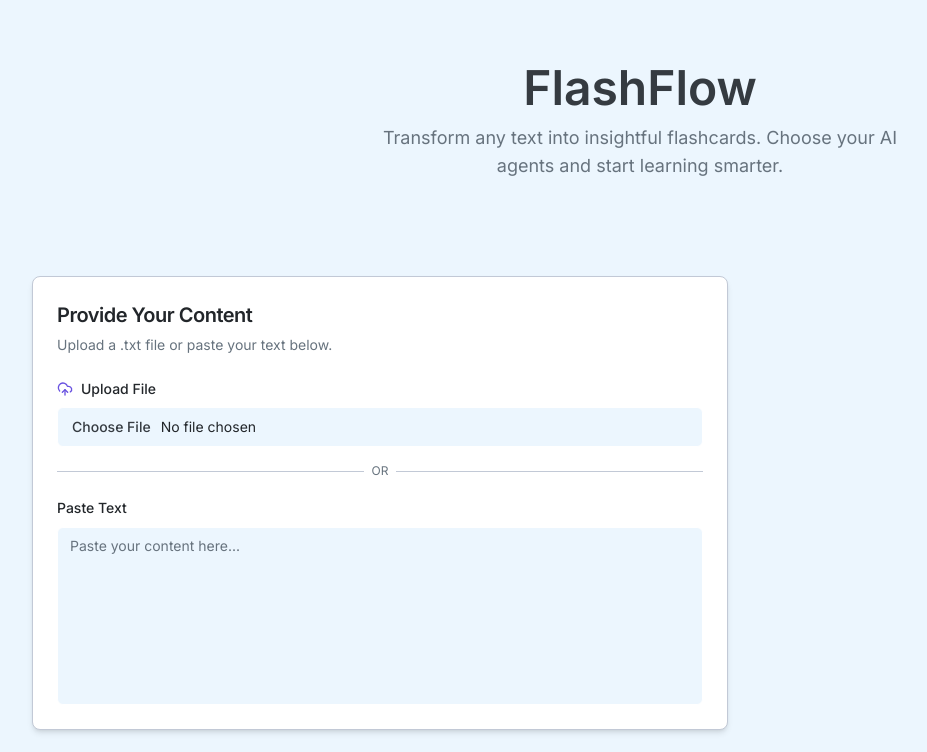
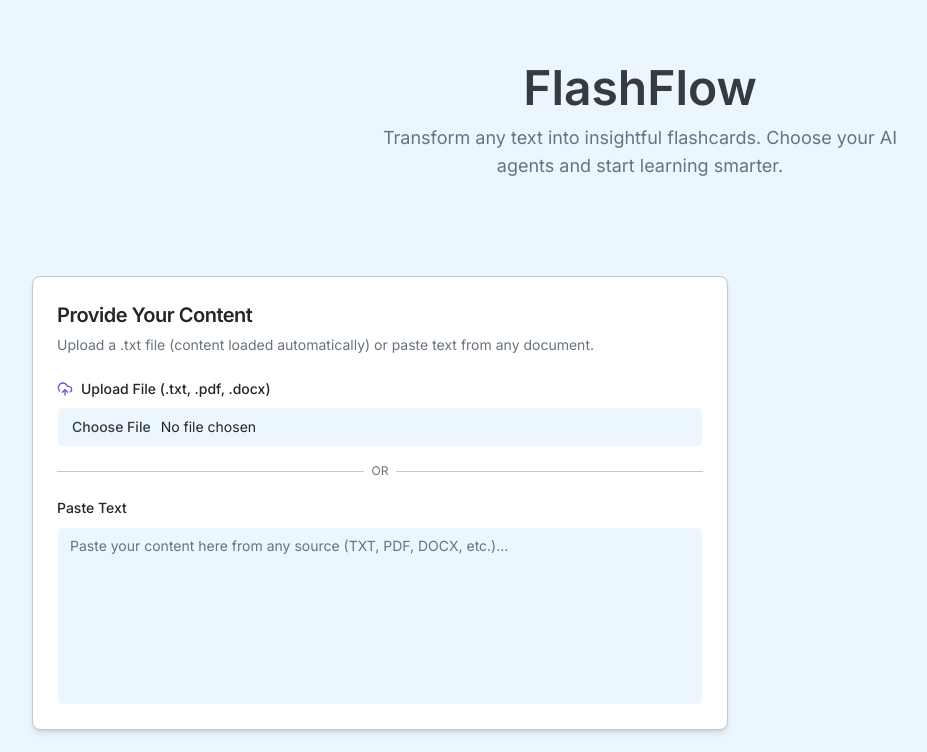
Before and after one commit to groverkunal/OneFlashflow., a Next.js app: page / in a window 1280 px wide. Shown: the top 752 px of the page, without its empty margins (0-927 px from the left). Built offline with nearby package versions, Linux system fonts and the light colour scheme; what @genkit-ai/googleai, genkit would draw is missing.

Commit message:
File Upload: Implement the file upload functionality in your app to allo

```diff
--- a/src/components/flashflow/InputArea.tsx
+++ b/src/components/flashflow/InputArea.tsx
@@ -1,3 +1,4 @@
+
 "use client";
 
 import React, { useState, useCallback } from 'react';
@@ -23,58 +24,83 @@ export function InputArea({ onTextReady, isLoading }: InputAreaProps) {
     const file = event.target.files?.[0];
     if (file) {
       setFileName(file.name);
-      if (file.type === "text/plain") {
+      const fileExtension = file.name.split('.').pop()?.toLowerCase();
+
+      if (fileExtension === "txt") {
         const reader = new FileReader();
         reader.onload = (e) => {
           const text = e.target?.result as string;
           setPastedText(text);
           onTextReady(text);
+          toast({
+            title: "File Processed",
+            description: `${file.name} content has been loaded into the text area.`,
+          });
         };
         reader.readAsText(file);
+      } else if (fileExtension === "pdf" || fileExtension === "docx") {
+        setPastedText(""); // Clear any existing pasted text
+        onTextReady("");   // Notify parent that text is now empty
+        toast({
+          title: `File Type: ${fileExtension?.toUpperCase()}`,
+          description: `Uploaded ${file.name}. For ${fileExtension?.toUpperCase()} files, please copy the text content from your document and paste it into the text area below.`,
+          variant: "default",
+          duration: 7000, // Longer duration for this important message
+        });
+        // Keep the file input value so the user sees the selected file, but don't clear it.
+        // If they manually paste text later, the text change handler will clear the file name.
       } else {
+        setPastedText("");
+        onTextReady("");
         toast({
-          title: "File Type Not Supported",
-          description: `Currently, only .txt files can be automatically processed. For ${file.type}, please copy and paste the content.`,
-          variant: "destructive",
+          title: "File Type Not Supported for Direct Processing",
+          description: `Uploaded ${file.name}. Please copy and paste the content from this file type.`,
+          variant: "default",
+          duration: 7000,
         });
-        event.target.value = "";
-        setFileName(null);
+        // event.target.value = ""; // Don't clear if we want them to see the file selected
+        // setFileName(null); // Only nullify if truly unsupported and we want to reset input.
       }
+    } else {
+      setFileName(null);
+      // If no file is selected (e.g., user cancels dialog), ensure text area reflects this
+      // Only clear if pastedText wasn't manually entered.
+      // This logic might need refinement based on desired UX when canceling file selection.
     }
   }, [onTextReady, toast]);
 
-  const handleTextChange = (event: React.ChangeEvent<HTMLTextAreaElement>) => { // Changed to HTMLTextAreaElement
+  const handleTextChange = (event: React.ChangeEvent<HTMLTextAreaElement>) => {
     const newText = event.target.value;
     setPastedText(newText);
     onTextReady(newText);
-     if (newText && fileName) {
+     if (newText && fileName) { // If user starts typing after "uploading" a PDF/DOCX
         setFileName(null);
         const fileInput = document.getElementById('file-upload') as HTMLInputElement;
-        if (fileInput) fileInput.value = "";
+        if (fileInput) fileInput.value = ""; // Clear the file input visually
      }
   };
 
   return (
-    <Card className="w-full"> {/* Removed shadow-lg */}
+    <Card className="w-full">
       <CardHeader>
-        <CardTitle className="font-semibold text-xl">Provide Your Content</CardTitle> {/* Adjusted font-headline and text size */}
-        <CardDescription>Upload a .txt file or paste your text below.</CardDescription>
+        <CardTitle className="font-semibold text-xl">Provide Your Content</CardTitle>
+        <CardDescription>Upload a .txt file (content loaded automatically) or paste text from any document.</CardDescription>
       </CardHeader>
-      <CardContent className="space-y-4"> {/* Reduced spacing */}
+      <CardContent className="space-y-4">
         <div className="space-y-2">
-          <Label htmlFor="file-upload" className="flex items-center gap-2 cursor-pointer text-sm font-medium"> {/* Explicitly set font style */}
-            <UploadCloud className="w-4 h-4 text-primary" /> {/* Slightly smaller icon */}
-            <span>Upload File</span>
+          <Label htmlFor="file-upload" className="flex items-center gap-2 cursor-pointer text-sm font-medium">
+            <UploadCloud className="w-4 h-4 text-primary" />
+            <span>Upload File (.txt, .pdf, .docx)</span>
           </Label>
           <Input
             id="file-upload"
             type="file"
             onChange={handleFileChange}
             accept=".txt,.pdf,.docx"
-            className="p-2 hover:border-primary transition-colors" // Removed border-dashed, simplified padding
+            className="p-2 hover:border-primary transition-colors"
             disabled={isLoading}
           />
-          {fileName && <p className="text-xs text-muted-foreground">Uploaded: {fileName}</p>} {/* Smaller text */}
+          {fileName && <p className="text-xs text-muted-foreground">Selected file: {fileName}</p>}
         </div>
 
         <div className="relative">
@@ -89,13 +115,13 @@ export function InputArea({ onTextReady, isLoading }: InputAreaProps) {
         </div>
 
         <div className="space-y-2">
-          <Label htmlFor="text-input" className="text-sm font-medium">Paste Text</Label> {/* Explicitly set font style */}
+          <Label htmlFor="text-input" className="text-sm font-medium">Paste Text</Label>
           <Textarea
             id="text-input"
-            placeholder="Paste your content here..."
+            placeholder="Paste your content here from any source (TXT, PDF, DOCX, etc.)..."
             value={pastedText}
             onChange={handleTextChange}
-            rows={8} // Reduced rows
+            rows={8}
             className="resize-none"
             disabled={isLoading}
           />
```
